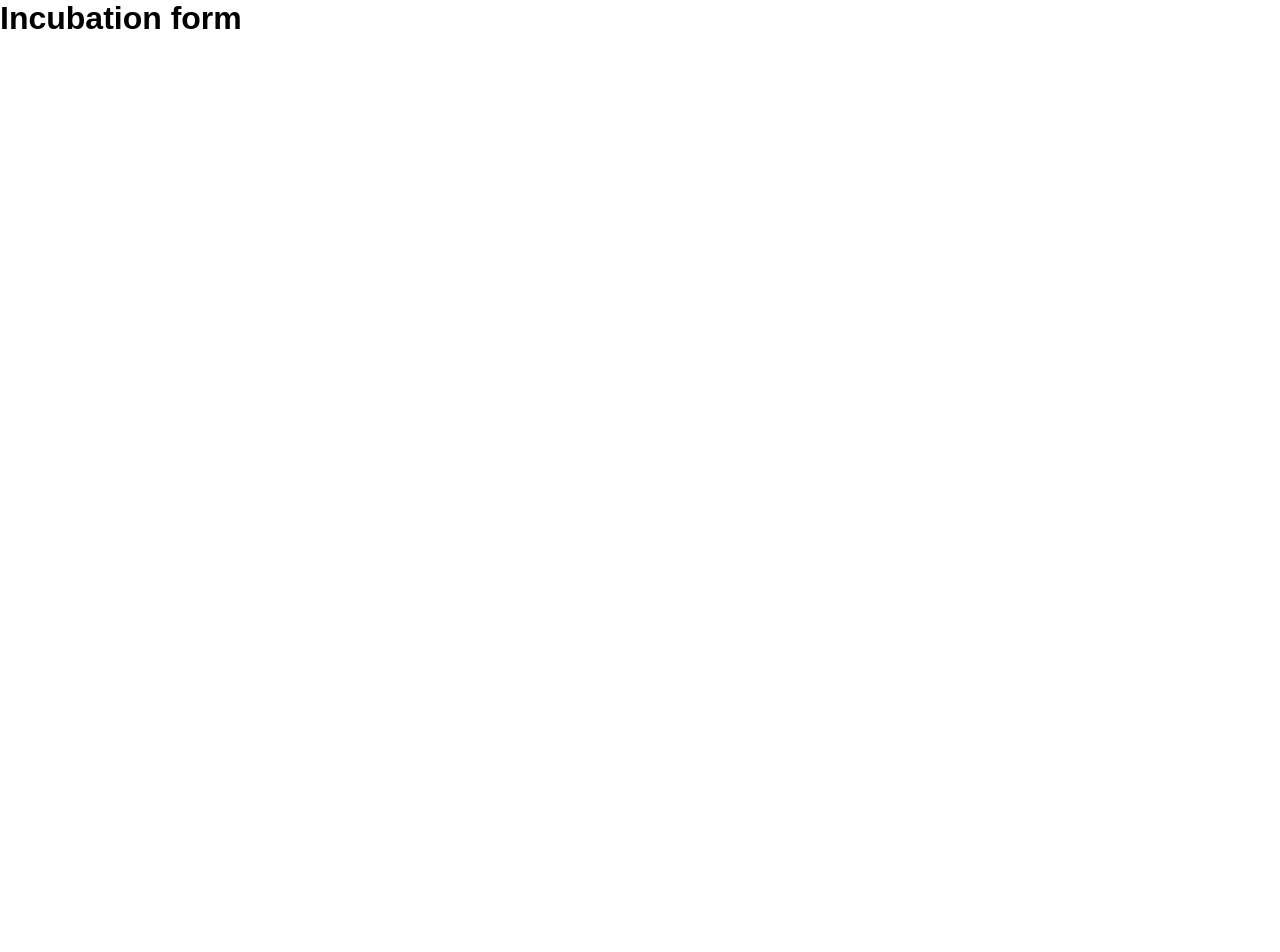
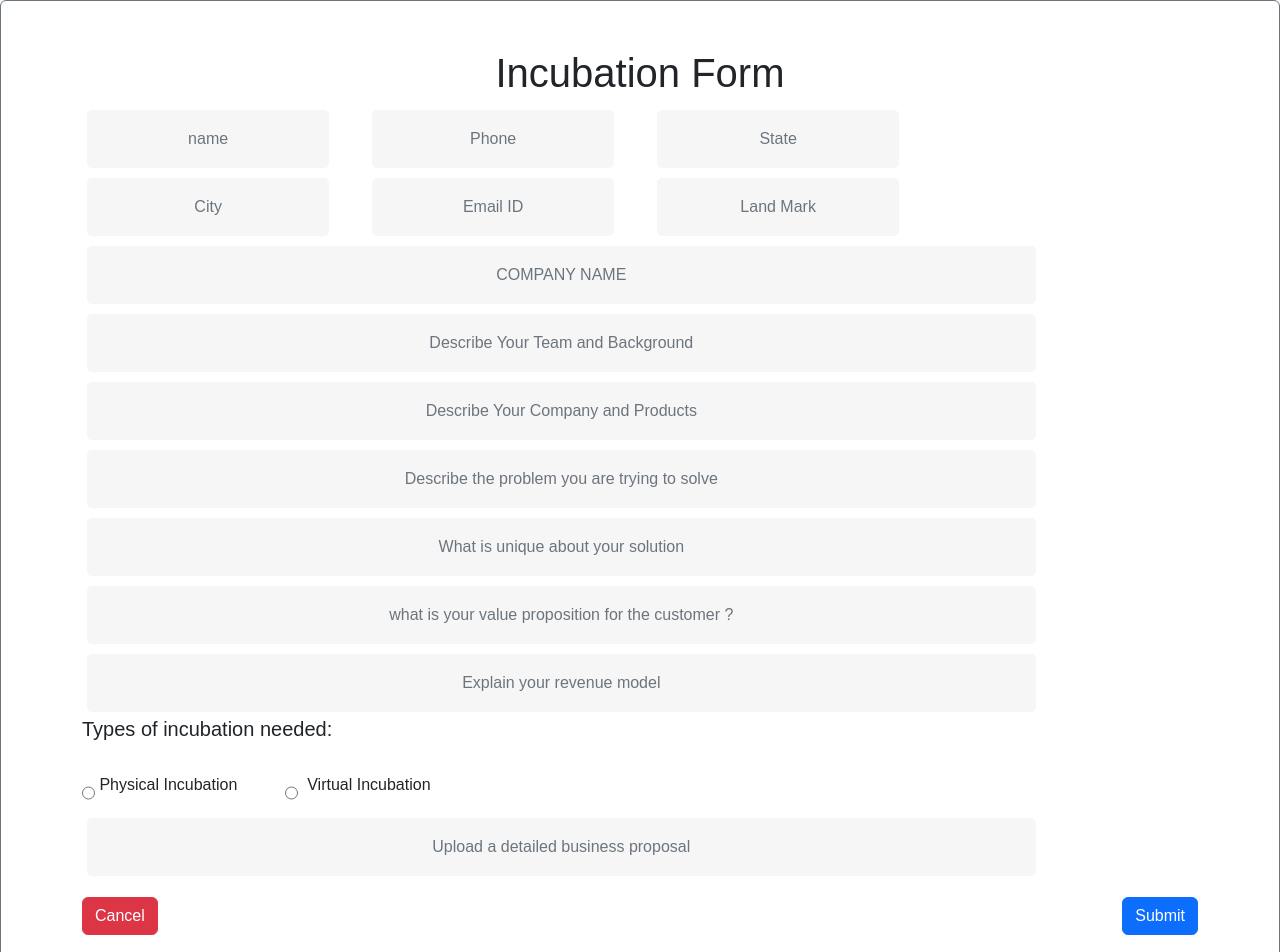
Before and after one commit to mubashir369/MERN_incubationManagementProject, a React (Create React App) app in the folder client/: page /incubation-form in a window 1280 px wide. Shown: the top 952 px of the page. Before the commit the page ends 800 px from the top, so only its background shows below. Built offline with nearby package versions, Linux system fonts and the light colour scheme.

Commit message:
Incubation form created

```diff
--- a/client/package.json
+++ b/client/package.json
@@ -7,11 +7,14 @@
     "@testing-library/react": "^13.3.0",
     "@testing-library/user-event": "^13.5.0",
     "axios": "^0.27.2",
+    "bootstrap": "^5.2.0",
     "jwt-decode": "^3.1.2",
     "react": "^18.2.0",
+    "react-bootstrap": "^2.4.0",
     "react-dom": "^18.2.0",
     "react-router-dom": "^6.3.0",
     "react-scripts": "5.0.1",
+    "react-toastify": "^9.0.7",
     "web-vitals": "^2.1.4"
   },
   "scripts": {
--- a/client/src/components/User/Login/UserLogin.css
+++ b/client/src/components/User/Login/UserLogin.css
@@ -3,10 +3,12 @@
     display: flex;
     justify-content: space-around;
     font-size: small;
+
   }
   .body {
     font-family: "Poppins", sans-serif;
     height: 100vh;
+
   }
   .heading {
     color: #56baed;
@@ -15,13 +17,6 @@
     font-weight: normal;
   }
 
-  a {
-    color: #92badd;
-    display: inline-block;
-    text-decoration: none;
-    font-weight: 400;
-   cursor: pointer;
-  }
 
   h2 {
     text-align: center;
@@ -80,7 +75,9 @@
     color: #0d0d0d;
     border-bottom: 2px solid #5fbae9;
   }
-
+ .secondDiv{
+     display: flex;
+ }
   /* FORM TYPOGRAPHY*/
 
   input[type="button"],
--- /dev/null
+++ b/client/src/components/User/incubationForm/IncubationForm.css
@@ -0,0 +1,109 @@
+.formbody {
+    font-family: "Roboto", sans-serif !important;
+    margin: 0;
+    padding: 0;
+    box-sizing: border-box ;
+  }
+
+  .formcard {
+    width: 60rem;
+    margin: auto;
+    background: white;
+    top:2rem;
+    border-radius: 1.5rem;
+    box-shadow: 4px 3px 20px #3535358c;
+    display: flex;
+    flex-direction: row;
+    justify-content: center;
+  }
+  .formTitle{
+      padding-top: 5rem;
+      text-align: center;
+      color: #753370;
+      font-weight: bold;
+  }
+  hr{
+      color: #298096;
+      margin-bottom: 3rem;
+  }
+  .formGroup{
+      display: flex;
+  }
+  .product {
+    object-fit: cover;
+    width: 20em;
+    height: 20em;
+    border-radius: 100%;
+  }
+  .types{
+      display: flex;
+      justify-content: space-around;
+  }
+  .big{
+      height: 5rem !important;
+  }
+
+  p {
+    display: block;
+    font-size: 1.1rem;
+    font-weight: 400;
+    margin: 0.8rem 0;
+  }
+
+  .inputbox {
+    color: #030303;
+    width: 100%;
+    height: 1rem;
+    padding: 0.5rem;
+    border: none;
+    border-bottom: 1.5px solid #ccc;
+    margin-bottom: 1rem;
+    border-radius: 0.3rem;
+    font-family: "Roboto", sans-serif;
+    color: #615a5a;
+    font-size: 1.1rem;
+    font-weight: 500;
+    outline: none;
+  }
+
+
+  .button {
+    background: linear-gradient(135deg, #753370 0%, #298096 100%);
+    padding: 15px;
+    border: none;
+    border-radius: 50px;
+    color: white;
+    font-weight: 400;
+    font-size: 1.2rem;
+    margin-top: 10px;
+    width: 100%;
+    letter-spacing: 0.11rem;
+    outline: none;
+  }
+
+  .button:hover {
+    transform: scale(1.05) translateY(-3px);
+    box-shadow: 3px 3px 6px #38373785;
+  }
+
+  @media only screen and (max-width: 1000px) {
+    .card {
+      flex-direction: column;
+      width: auto;
+    }
+
+    .leftside {
+      width: 100%;
+      border-top-right-radius: 0;
+      border-bottom-left-radius: 0;
+      border-top-right-radius: 0;
+      border-radius: 0;
+    }
+
+    .rightside {
+      width: auto;
+      border-bottom-left-radius: 1.5rem;
+      padding: 0.5rem 3rem 3rem 2rem;
+      border-radius: 0;
+    }
+  }
--- a/client/src/components/User/incubationForm/IncubationForm.jsx
+++ b/client/src/components/User/incubationForm/IncubationForm.jsx
@@ -1,11 +1,168 @@
-import React from 'react'
+import React, { useState } from "react";
+import "bootstrap/dist/css/bootstrap.min.css";
+import "bootstrap/dist/js/bootstrap.min.js";
 
 function IncubationForm() {
   return (
-    <div>
-      <h1>Incubation form</h1>
+    <div className="border border-secondary rounded">
+      <div className="pt-5 ">
+        <h1 className="text-center">Incubation Form</h1>
+
+        <div className="container">
+          <form>
+            <div className="d-flex">
+              <div className="form-group">
+                <input
+                  type="text"
+                  className="form-control"
+                  placeholder="name"
+                  required
+                />
+              </div>
+              <div className="form-group">
+                <input
+                  type="text"
+                  className="form-control"
+                  placeholder="Phone"
+                  required
+                />
+              </div>
+              <div className="form-group">
+                <input
+                  type="text"
+                  className="form-control"
+                  placeholder="State"
+                  required
+                />
+              </div>
+            </div>
+            <div className="d-flex">
+              <div className="form-group">
+                <input
+                  type="text"
+                  className="form-control"
+                  placeholder="City"
+                  required
+                />{" "}
+              </div>
+              <div className="form-group">
+                <input
+                  type="email"
+                  className="form-control"
+                  placeholder="Email ID"
+                  required
+                />{" "}
+              </div>
+              <div className="form-group">
+                <input
+                  type="text"
+                  className="form-control"
+                  placeholder="Land Mark"
+                  required
+                />
+              </div>
+            </div>
+
+            <div className="form-group">
+              <input
+                type="text"
+                className="form-control"
+                placeholder="COMPANY NAME"
+                required
+              />
+            </div>
+
+            <div className="form-group">
+              <input
+                type="text"
+                className="form-control"
+                placeholder="Describe Your Team and Background"
+                required
+              />
+            </div>
+            <div className="form-group">
+              <input
+                type="text"
+                className="form-control"
+                placeholder="Describe Your Company and Products"
+                required
+              />
+            </div>
+            <div className="form-group">
+              <input
+                type="text"
+                className="form-control"
+                placeholder="Describe the problem you are trying to solve"
+                required
+              />
+            </div>
+            <div className="form-group">
+              <input
+                type="text"
+                className="form-control"
+                placeholder="What is unique about your solution"
+                required
+              />
+            </div>
+            <div className="form-group">
+              <input
+                type="text"
+                className="form-control"
+                placeholder="what is your value proposition for the customer ?"
+                required
+              />
+            </div>
+            <div className="form-group">
+              <input
+                type="text"
+                className="form-control"
+                placeholder="Explain your revenue model"
+                required
+              />
+            </div>
+            <h5>Types of incubation needed:</h5>
+            <br />
+            <div className="d-flex">
+              <div className="form-group d-flex">
+                <input
+                  type="radio"
+                  name="type"
+                  id=""
+                  value="Physical Incubation"
+                  required
+                />
+                <p>&nbsp;Physical Incubation</p>
+              </div>
+              <div className="form-group d-flex ms-5">
+                <input
+                  type="radio"
+                  name="type"
+                  id=""
+                  value="Virtual Incubation"
+                  required
+                />
+                <p>&nbsp; Virtual Incubation</p>
+              </div>
+            </div>
+            <div className="form-group">
+              <input
+                type="text"
+                className="form-control"
+                placeholder="Upload a detailed business proposal"
+                required
+              />
+            </div>
+            <div className="form-group text-center d-flex justify-content-between  pt-3 pb-5">
+              <button className="btn btn-danger ">Cancel</button>
+              <button type="submit" className="btn btn-primary ">
+                Submit
+              </button>
+            </div>
+          </form>
+        </div>
+      </div>
     </div>
-  )
+  );
 }
 
-export default IncubationForm
+export default IncubationForm;
```
Also changed, not shown: 1 other file (tests, documents, lock files or other folders).
